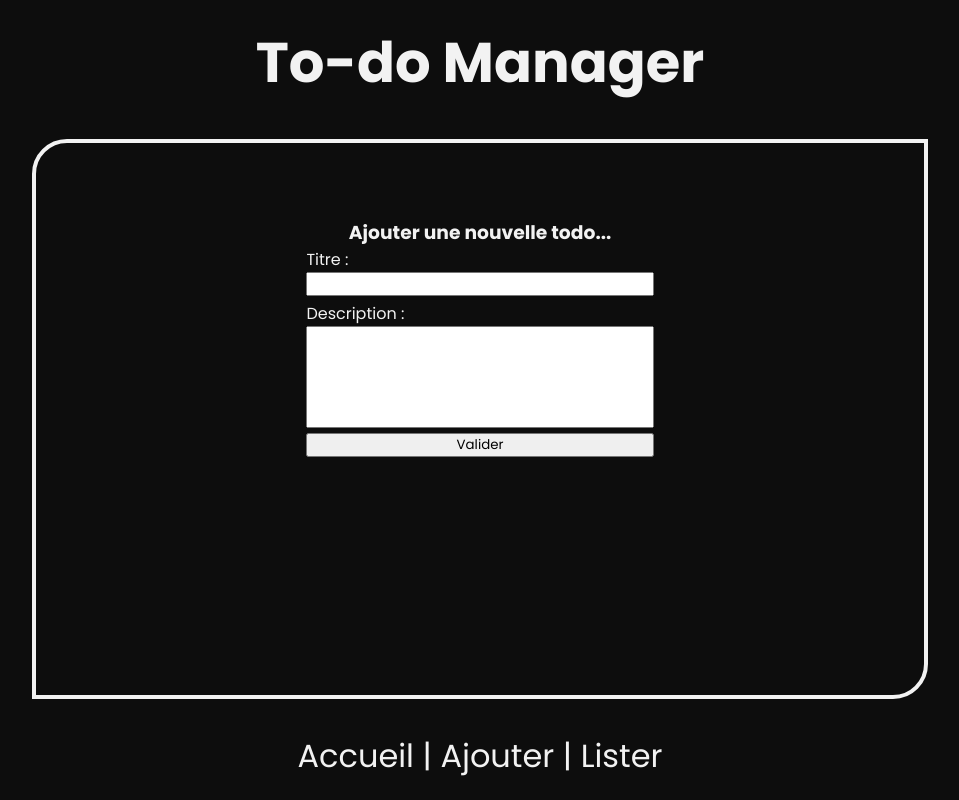
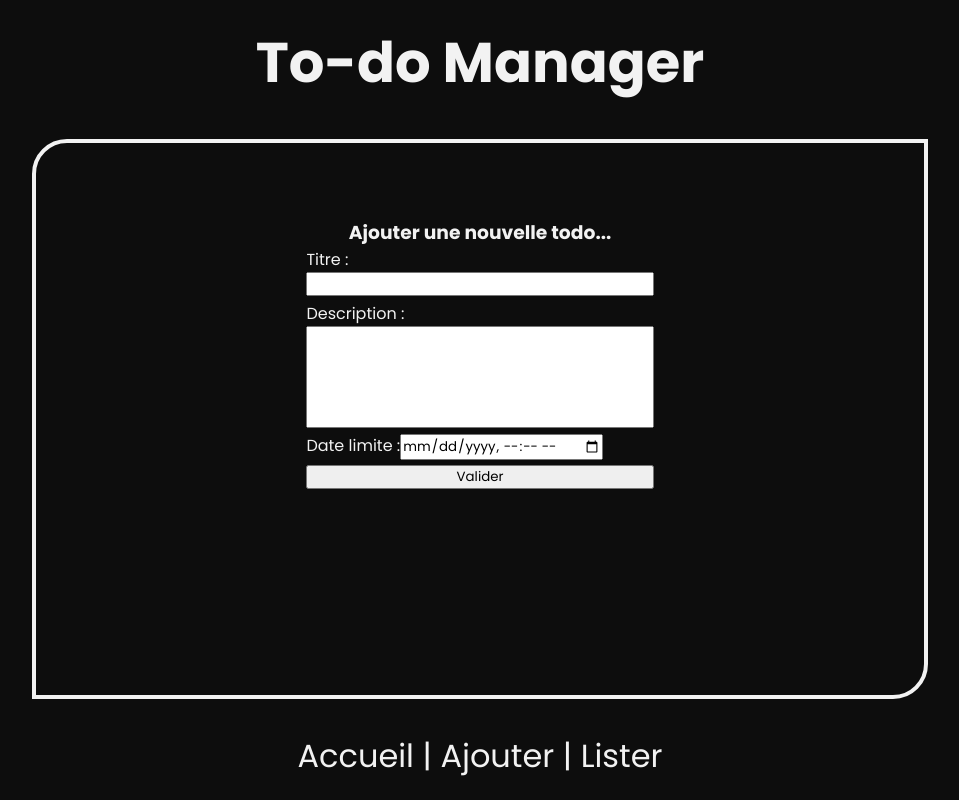
Before and after one commit to MathieuRosiere/To-do-App, a Vue app in the folder todos_client/: page /add in a window 1280 px wide. Shown: the whole page, without its empty margins (160-1119 px from the left). Built offline with nearby package versions, Linux system fonts and the light colour scheme; no server answers.

Commit message:
add date to form & db

```diff
--- a/todos_client/src/views/TodoForm.vue
+++ b/todos_client/src/views/TodoForm.vue
@@ -1,21 +1,27 @@
 <script setup>
-import { reactive } from "vue";
+import { ref, reactive, computed } from "vue";
 import { useTodoStore } from "@/stores/todoStore";
 
 const store = useTodoStore();
 const { postTodo } = store;
 
+
 const newTodo = reactive({
   title: "",
   details: "",
+  date: ""
 });
 
+// console.log(Date.parse('2024-04-17T15:15'));
+
+// console.log(formatteddate.value);
+
 const postTodoHandler = () => {
+  console.log(newTodo);
   postTodo(newTodo);
   newTodo.title = "";
   newTodo.details = "";
 };
-
 </script>
 
 <template>
@@ -35,6 +41,15 @@ const postTodoHandler = () => {
           cols="30"
           rows="5"
         ></textarea>
+      </div>
+      <div>
+        <label for="date">Date limite :</label>
+        <input
+          type="datetime-local"
+          name="date"
+          id="date"
+          v-model.date="newTodo.date"
+        />
       </div>
       <button>Valider</button>
     </form>
--- a/todos_client/src/views/TodosDisplay.vue
+++ b/todos_client/src/views/TodosDisplay.vue
@@ -28,6 +28,7 @@ const startEditHandler = () => {
     <div v-else class="todo" v-for="t in todos">
       <p>{{ t.title }}</p>
       <p>{{ t.details }}</p>
+      <p>{{ t.date_limite }}</p>
       <button @click="deleteTodo(t.id)">Delete</button>
       <button @click="startEditHandler">Edit</button>
 
```
Also changed, not shown: 2 other files (tests, documents, lock files or other folders).
